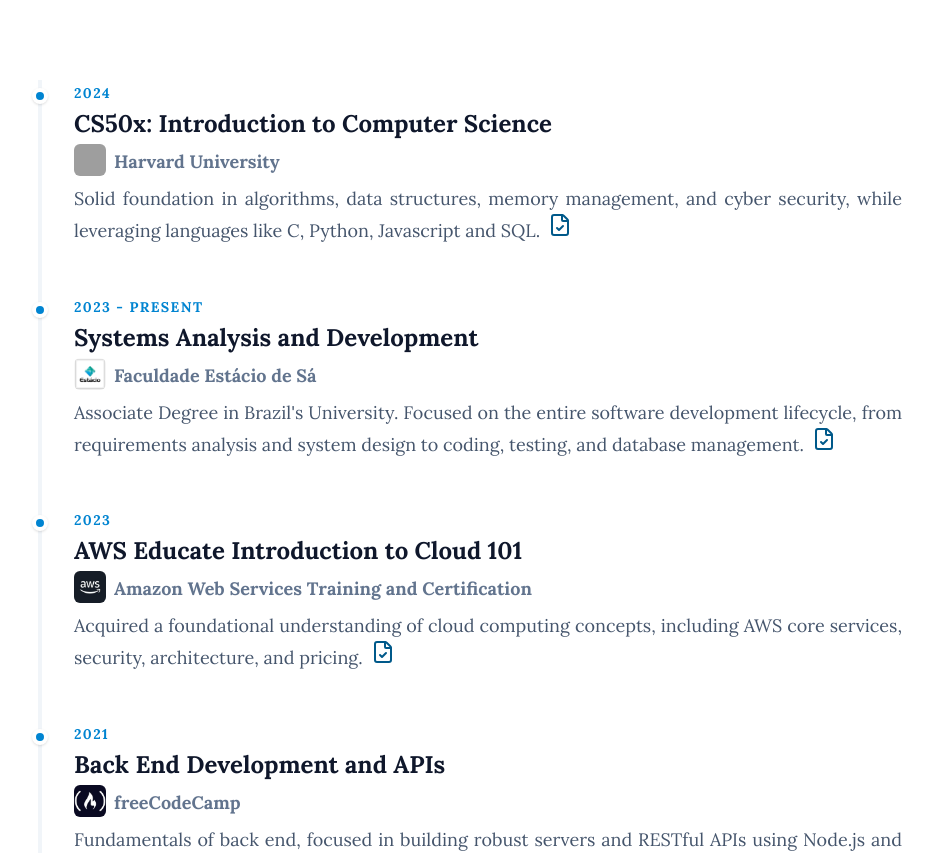
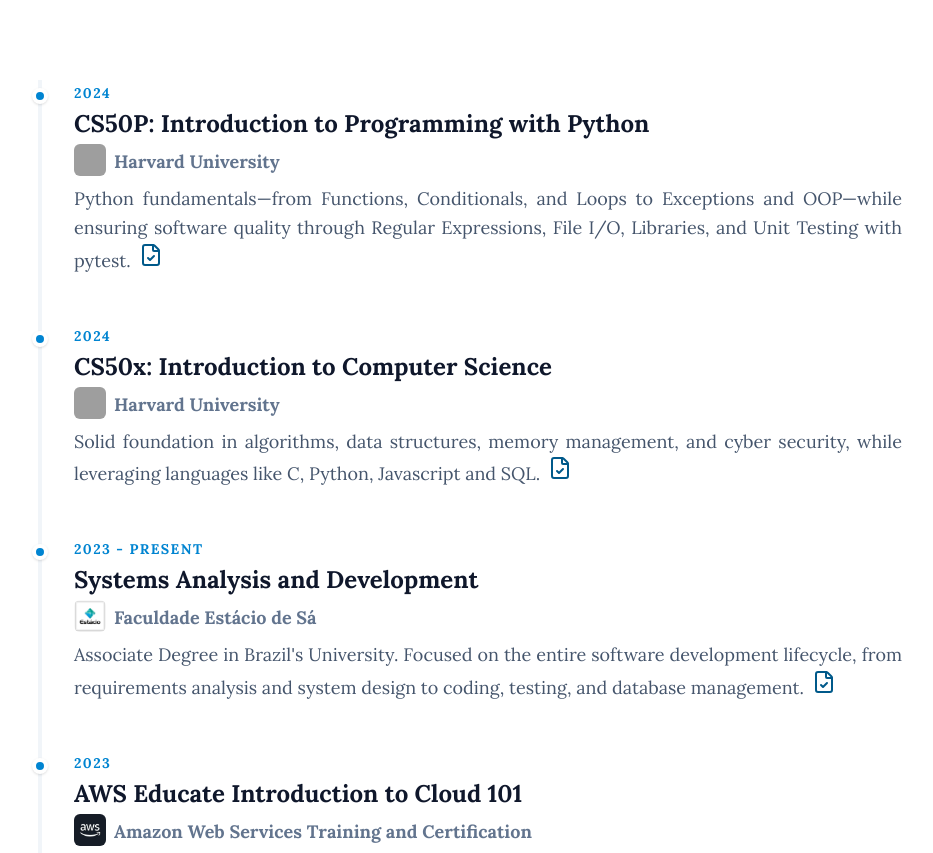
Before and after one commit to dustein/du_portifolio_create, a React (Vite) app: page / in a window 1280 px wide. Shown: the part 1819-2672 px from the top of the page, without its empty margins (170-1103 px from the left). Built offline with nearby package versions, Linux system fonts and the light colour scheme; grey boxes are pictures that could not be loaded.

Commit message:
add cs50p experience

```diff
--- a/src/components/ExperienceSection.jsx
+++ b/src/components/ExperienceSection.jsx
@@ -13,6 +13,15 @@
         </h2>
 
         <div className="space-y-8 sm:space-y-12 border-l-4 border-slate-100 ml-2 sm:ml-4 pl-8 relative">
+
+          <ExperienceCards
+            year="2024"
+            title="CS50P: Introduction to Programming with Python"
+            icone={harvard_icon}
+            institution="Harvard University"
+            certificate="https://certificates.cs50.io/d08af7ae-190a-42ea-ae89-0847f4bac474.pdf?size=letter"
+            description="Python fundamentals—from Functions, Conditionals, and Loops to Exceptions and OOP—while ensuring software quality through Regular Expressions, File I/O, Libraries, and Unit Testing with pytest."
+          />
 
           <ExperienceCards
             year="2024"
```
